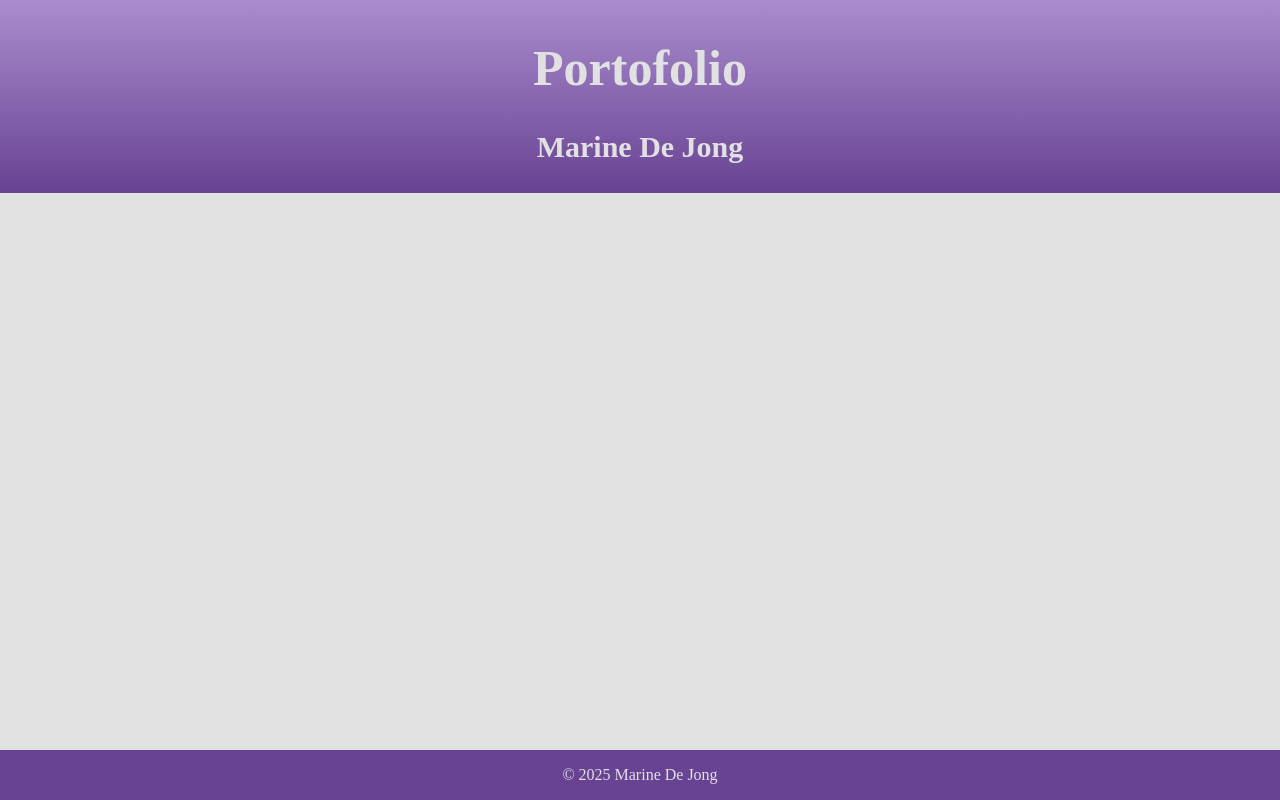
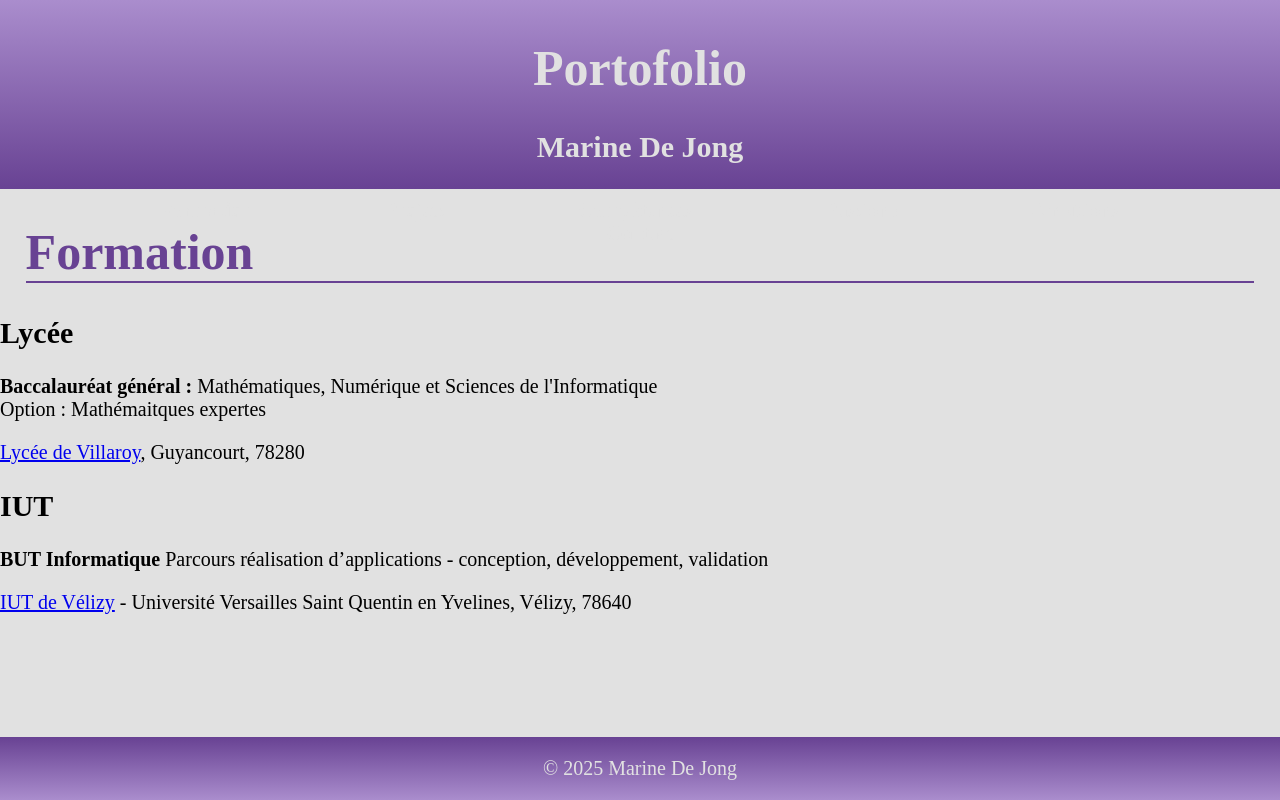
Before and after one commit to IsanamiSu/portfolio, a plain HTML site: page html/formation.html in a window 1280 px wide. Drawn offline with Linux system fonts and the light colour scheme.

Commit message:
ajout contenu formation.html et contact.html

```diff
--- a/css/style.css
+++ b/css/style.css
@@ -23,8 +23,7 @@ header nav a {
     color: #e1e1e1;
     font-size: 20px;
     font-weight: bold;
-    padding-left: 5%;
-    padding-right: 5%;
+    padding: 5%;
 }
 
 header nav a:hover {
@@ -37,9 +36,34 @@ h1 {
     font-size: 50px;
 }
 
+body h1 {
+    color: #684293;
+    border-bottom: 2px solid #684293;
+    margin-left: 2%;
+    margin-right: 2%;
+}
+
+header h1{
+    color: #e1e1e1;
+    border-bottom: none;
+}
+
 h2 {
     font-weight: bold;
     font-size: 30px;
+}
+
+h3 {
+    font-weight: normal;
+    font-size: 20px;
+}
+
+ul, li {
+    font-size: 20px;
+}
+
+p{
+    font-size: 20px;
 }
 
 html, body {
@@ -49,17 +73,19 @@ html, body {
 }
 
 body {
-    color: #684293;
+    color: black;
     background-color: #e1e1e1;
     display: table;
     width: 100%;
+    font-size: 20px;
 }
 
 
 footer {
     height: 5%;
-    background-color: #684293;
+    background: linear-gradient(#684293, #aa8dcd);
     text-align: center;
     color: #e1e1e1;
     display: table-row;
+    font-size: 20px;
 }
--- a/html/formation.html
+++ b/html/formation.html
@@ -11,7 +11,7 @@
         <h2><a href="home.html">Marine De Jong</a></h2>
         <nav>
             <a href="formation.html">Formation</a>
-            <a href="projet.html">Projet</a>
+            <a href="projet.html">Projets</a>
             <a href="competences.html">Compétences</a>
             <a href="passions.html">Passions</a>
             <a href="ambitions.html">Ambitions</a>
@@ -20,6 +20,21 @@
     </header>
 
     <body>
+        <h1>Formation</h1>
+
+        <div id="lycee">
+            <h2>Lycée</h2>
+            <h3><Strong>Baccalauréat général :</Strong> Mathématiques, Numérique et Sciences de l'Informatique
+                <br>Option : Mathémaitques expertes
+            </h3>
+            <p><a href="https://lyc-villaroy-guyancourt.ac-versailles.fr/" target="_blank">Lycée de Villaroy</a>, Guyancourt, 78280</p>
+        </div>
+
+        <div id="iut">
+            <h2>IUT</h2>
+            <h3><Strong>BUT Informatique</Strong> Parcours réalisation d’applications - conception, développement, validation</h3>
+            <p><a href="https://www.iut-velizy-rambouillet.uvsq.fr/" target="_blank">IUT de Vélizy</a> - Université Versailles Saint Quentin en Yvelines, Vélizy, 78640</p>
+        </div>
 
     </body>
 
```
Also changed, not shown: html/ambitions.html (+2 -1 lines), html/competences.html (+2 -1 lines), html/contact.html (+8 -1 lines), html/home.html (+1 -1 lines), html/passions.html (+2 -1 lines), html/projet.html (+2 -1 lines).
